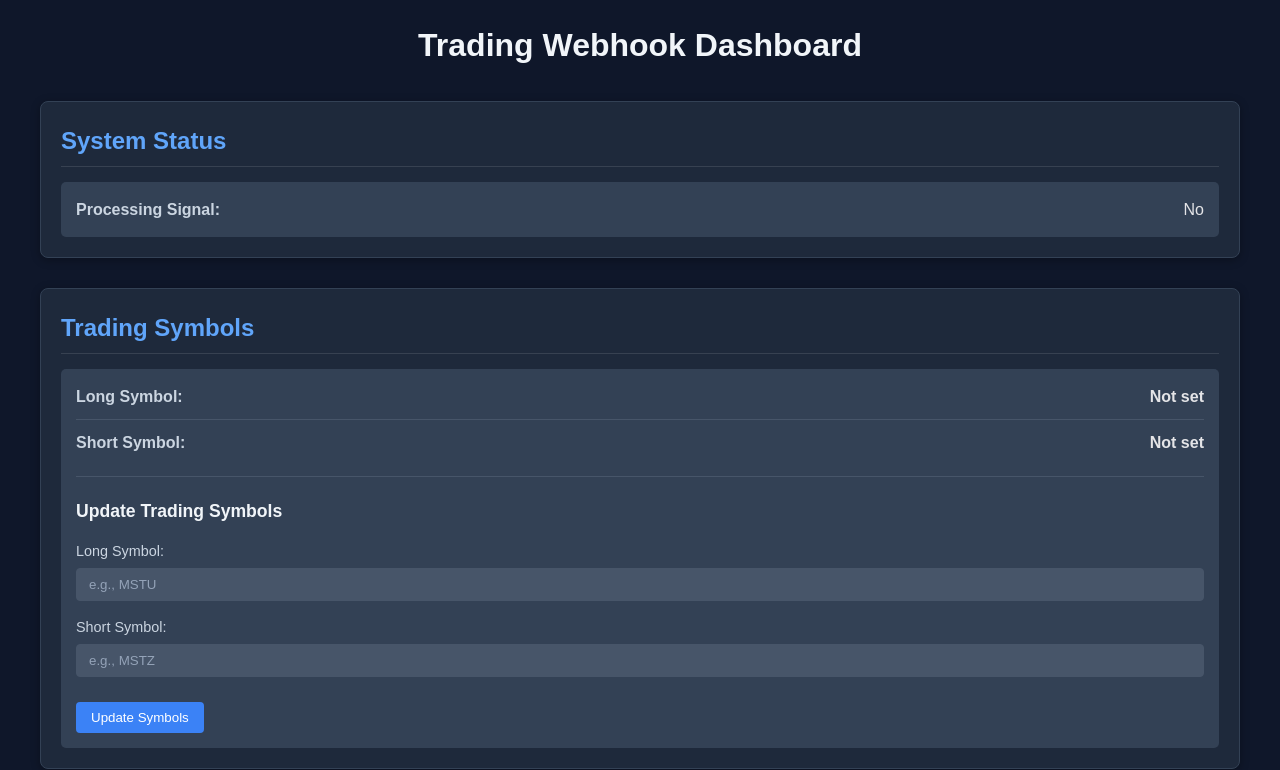
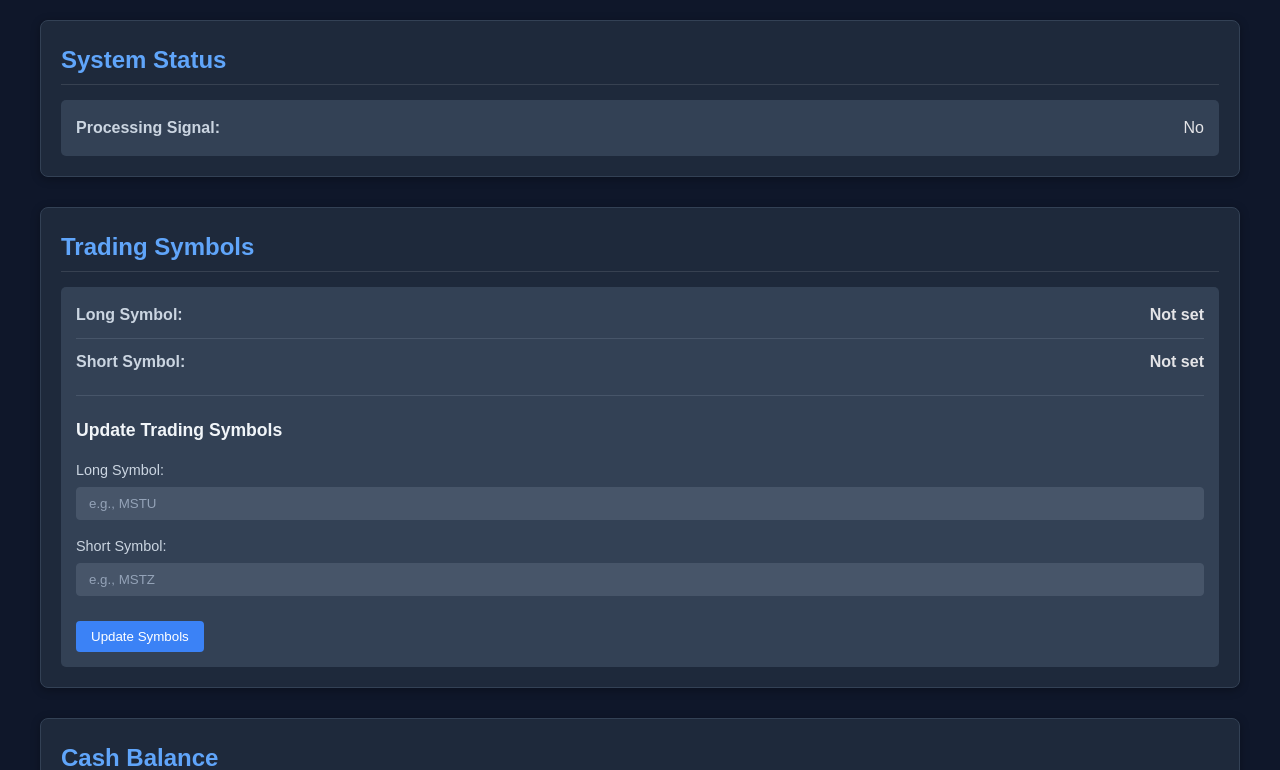
Before and after one commit to naikamit/April10, a FastAPI app: page / in a window 1280 px wide. Shown: the top 770 px of the page. Run offline with FastAPI, Linux system fonts and the light colour scheme.

Commit message:
Update index.html

```diff
--- a/templates/index.html
+++ b/templates/index.html
@@ -10,8 +10,6 @@
 </head>
 <body>
     <div class="container">
-        <h1>Trading Webhook Dashboard</h1>
-
         <div class="status-section">
             <h2>System Status</h2>
             <div class="status-card">
```
